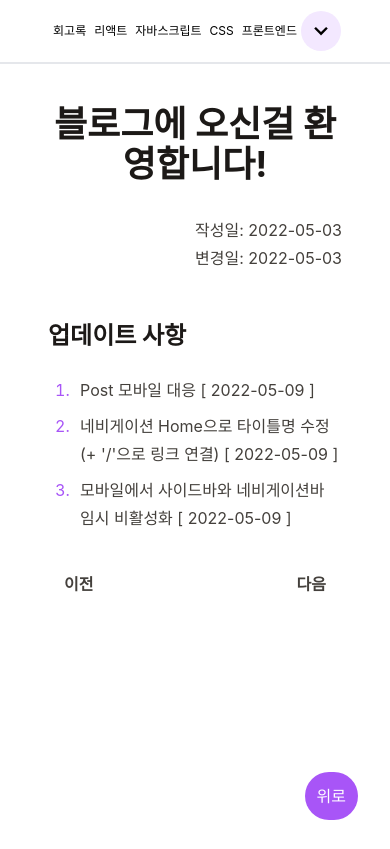
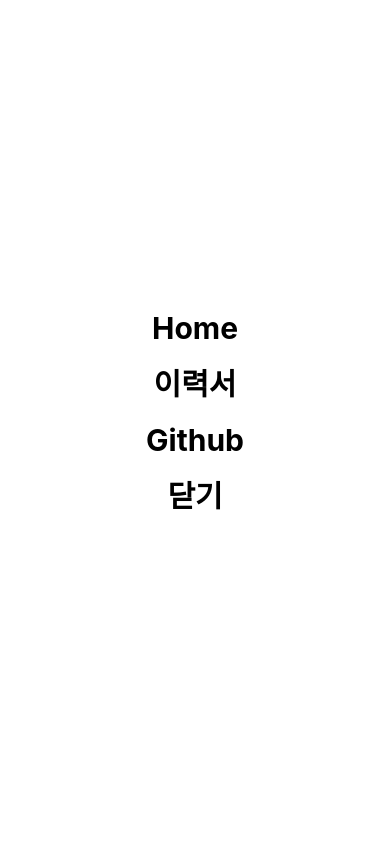
Before and after one commit to rukeni/blog, a Next.js app: page / in a window 390 px wide. Both pictures are taken after a click on the button 320 px from the left and 31 px from the top of the page. Built offline with nearby package versions, Linux system fonts and the light colour scheme; a web font is replaced by a local one.

Commit message:
Add: 모바일용 드랍다운 추가

```diff
--- /dev/null
+++ b/components/Navigation/Dropdown.tsx
@@ -0,0 +1,38 @@
+import Link from 'next/link';
+import { useRouter } from 'next/router';
+import React from 'react';
+
+type DropdownProps = {
+  onDropdown: (value: boolean) => void;
+};
+
+export default function Dropdown({ onDropdown }: DropdownProps) {
+  const router = useRouter();
+
+  const handleHome = () => {
+    onDropdown(false);
+    router.push('/');
+  };
+  return (
+    <div className='flex fixed z-10 flex-col justify-center items-center w-screen h-screen bg-white'>
+      <button
+        className='mb-5 text-3xl font-bold hover:font-thin transition-all'
+        onClick={() => handleHome()}
+      >
+        Home
+      </button>
+      <button className='mb-5 text-3xl font-bold hover:font-thin transition-all'>
+        이력서
+      </button>
+      <button className='mb-5 text-3xl font-bold hover:font-thin transition-all'>
+        Github
+      </button>
+      <button
+        className='mb-5 text-3xl font-bold hover:font-thin transition-all'
+        onClick={() => onDropdown(false)}
+      >
+        닫기
+      </button>
+    </div>
+  );
+}
--- a/components/Navigation/NavigationBar.tsx
+++ b/components/Navigation/NavigationBar.tsx
@@ -1,6 +1,7 @@
 import { NavigationUrl } from '@components/Layout';
+import Dropdown from '@components/Navigation/Dropdown';
 import Link from 'next/link';
-import { FC } from 'react';
+import { FC, useState } from 'react';
 import { Url } from 'url';
 
 import NavigationItem from './NavigationItem';
@@ -11,7 +12,12 @@
 };
 
 const NavigationBar: FC<NavigationBarProps> = ({ onNavigationChange }) => {
+  const [isShownDropdown, setIsShownDropdown] = useState(false);
+  const onDropdown = (value: boolean) => {
+    setIsShownDropdown(value);
+  };
   return (
+    <>
       <nav className='flex justify-center items-center h-16 border-b-2 lg:justify-start'>
         <Title />
         <NavigationItem onNavigationChange={onNavigationChange} />
@@ -22,7 +28,10 @@
           <a href='' className='hidden mr-8 font-semibold lg:block'>
             Github
           </a>
-        <button className='p-2 bg-purple-100 rounded-full xs:mr-8 xs:ml-3 lg:hidden'>
+          <button
+            className='p-2 bg-purple-100 rounded-full xs:mr-8 xs:ml-3 lg:hidden'
+            onClick={() => onDropdown(!isShownDropdown)}
+          >
             <svg
               className='w-6 h-6 fill-current'
               xmlns='http://www.w3.org/2000/svg'
@@ -33,6 +42,8 @@
           </button>
         </div>
       </nav>
+      {isShownDropdown && <Dropdown onDropdown={onDropdown} />}
+    </>
   );
 };
 
```
Lines whose indentation alone changed are shown as unchanged.
